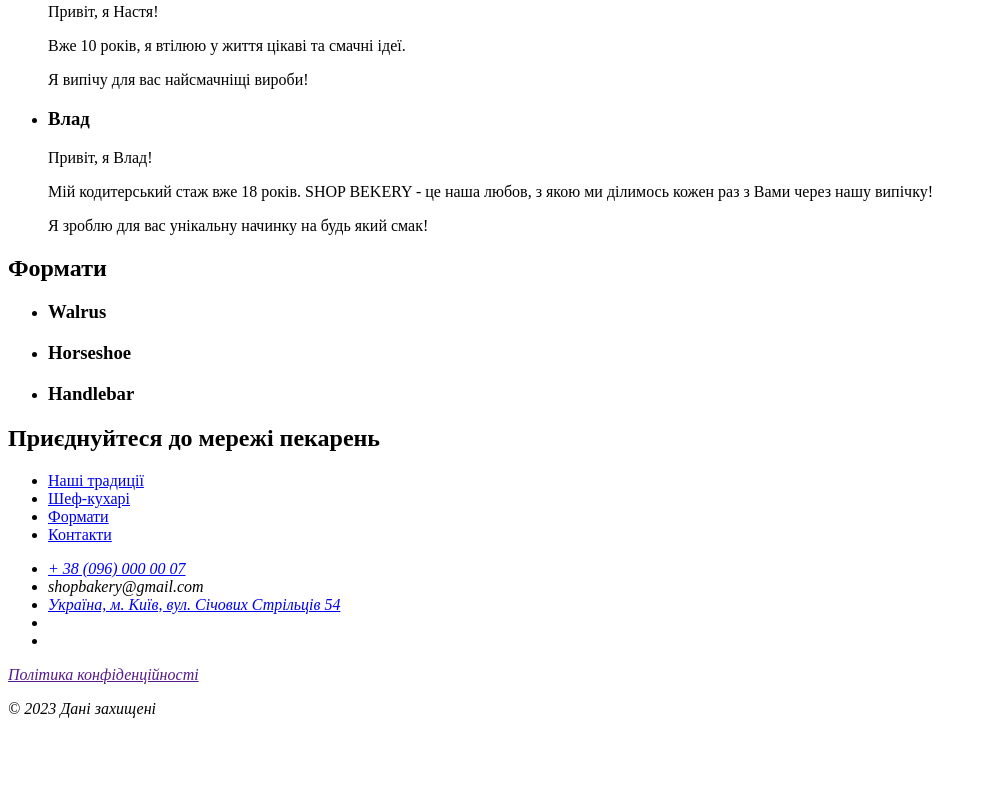
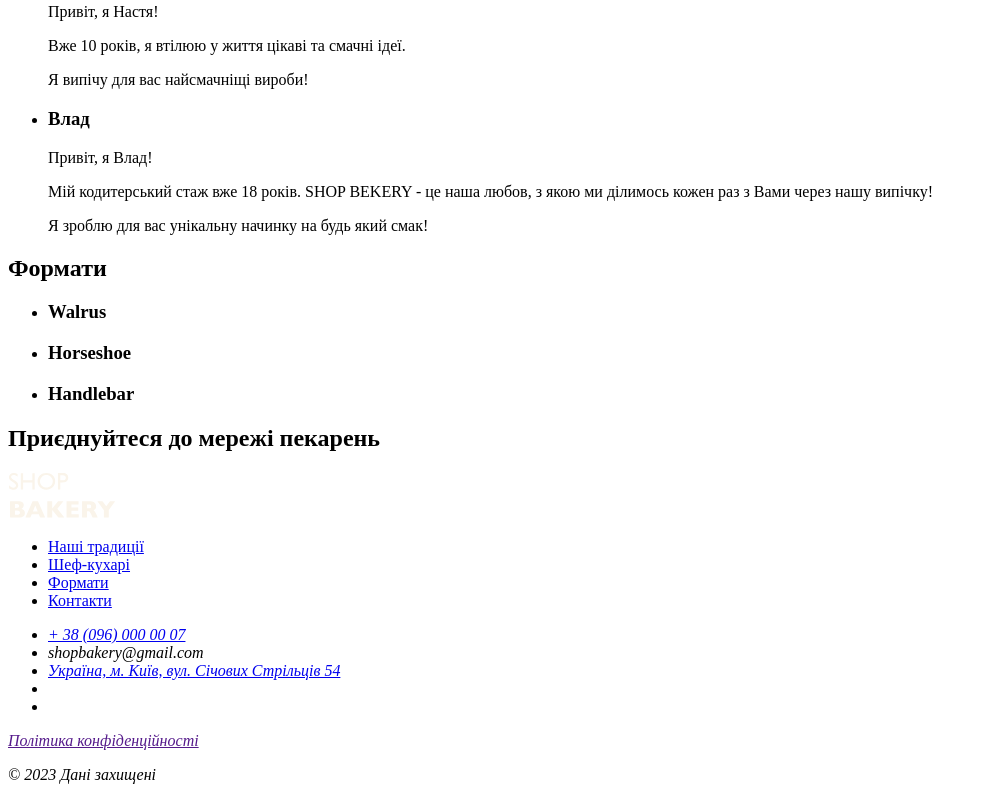
Before and after one commit to TipoGr4F/genius-homework-1, a plain HTML site: page index.html in a window 1280 px wide. Shown: the part 527-1327 px from the top of the page, without its empty margins (0-987 px from the left). Before the commit the page ends 1261 px from the top, so only its background shows below. Drawn offline with Linux system fonts and the light colour scheme.

Commit message:
fix logo 2

```diff
--- a/index.html
+++ b/index.html
@@ -8,7 +8,7 @@
   <body>
     <header>
       <nav>
-        <a href="#">
+        <a href="">
           <img src="./images/logo.svg" alt="логотип сучасної пекарні" />
         </a>
         <ul>
@@ -91,8 +91,8 @@
     </main>
     <footer>
       <nav>
-        <a href="#">
-          <!-- logo-->
+        <a href="">
+          <img src="./images/logo.svg" alt="логотип сучасної пекарні" />
         </a>
         <ul>
           <li><a href="#">Наші традиції</a></li>
```
